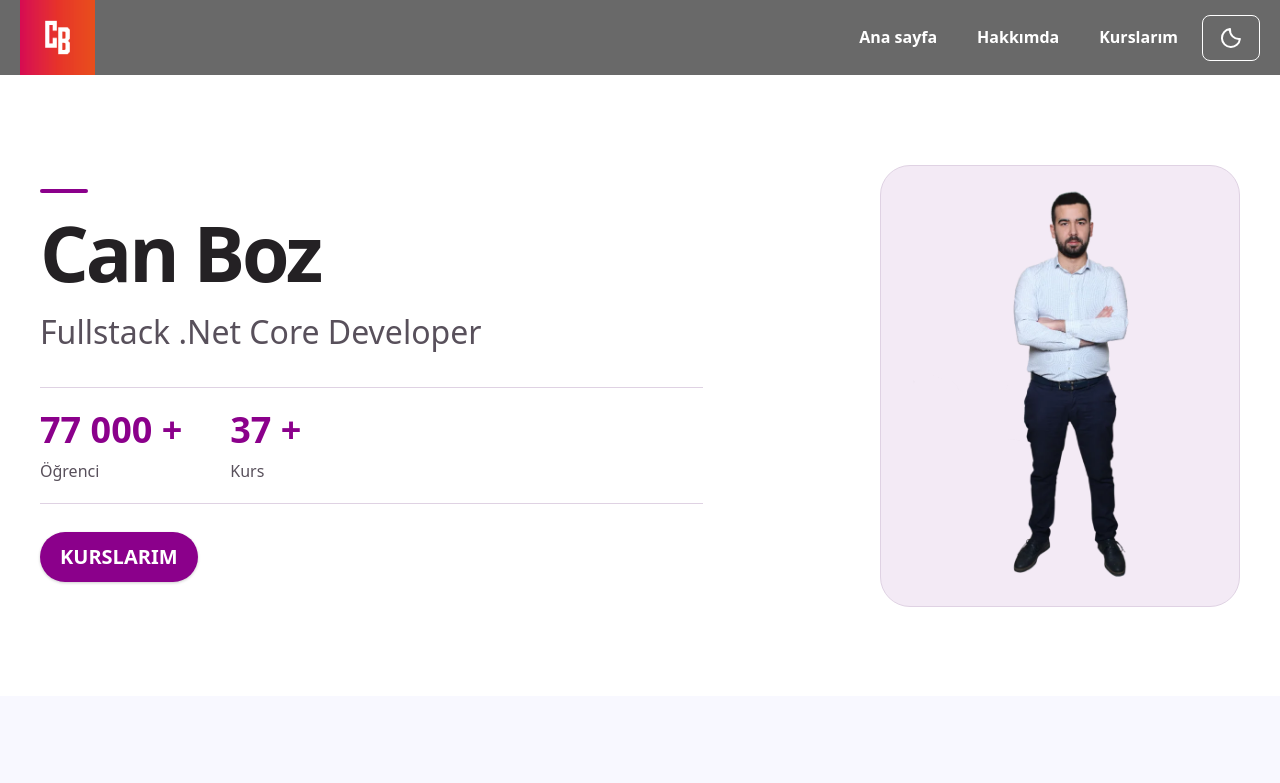
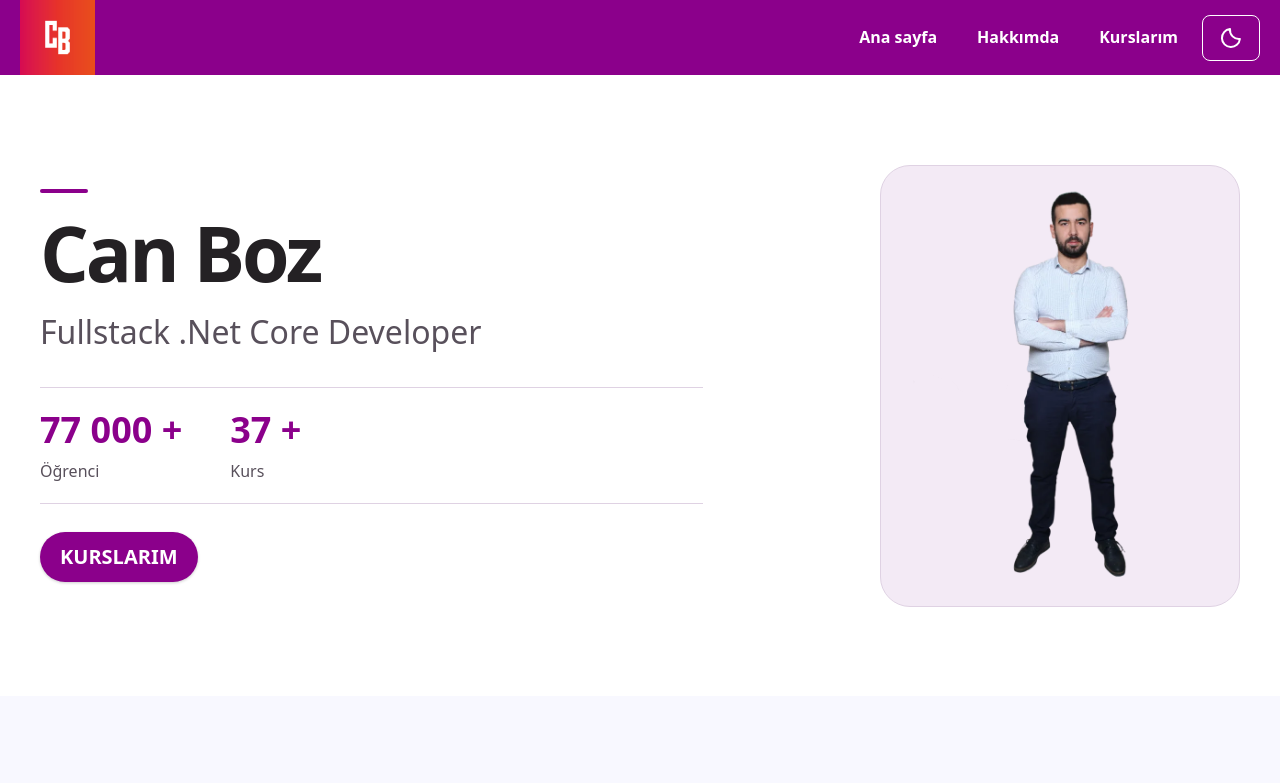
Before and after one commit to canboz/canbozcodex, a plain HTML site: page index.html in a window 1280 px wide. Shown: the top 783 px of the page. Drawn offline with Linux system fonts and the light colour scheme.

Commit message:
Update navigation color in theme tokens for improved visibility

```diff
--- a/style.css
+++ b/style.css
@@ -7,7 +7,7 @@
   --color-page: #f8f8ff;
   --color-about: #f0ffff;
   --color-surface: #fff;
-  --color-nav: #696969;
+  --color-nav: #8b008b;
   --color-footer: #000;
   --color-price: #a52a2a;
   --color-portrait: #f3eaf5;
@@ -35,7 +35,7 @@
   --color-text: #f3edf5;
   --color-page: #151119;
   --color-surface: #211b27;
-  --color-nav: #29212f;
+  --color-nav: #8b008b;
   --color-footer: #0e0b11;
   --color-price: #ffb4aa;
   --color-portrait: #2c2333;
@@ -53,7 +53,7 @@
     --color-text: #f3edf5;
     --color-page: #151119;
     --color-surface: #211b27;
-    --color-nav: #29212f;
+    --color-nav: #8b008b;
     --color-footer: #0e0b11;
     --color-price: #ffb4aa;
     --color-portrait: #2c2333;
```
